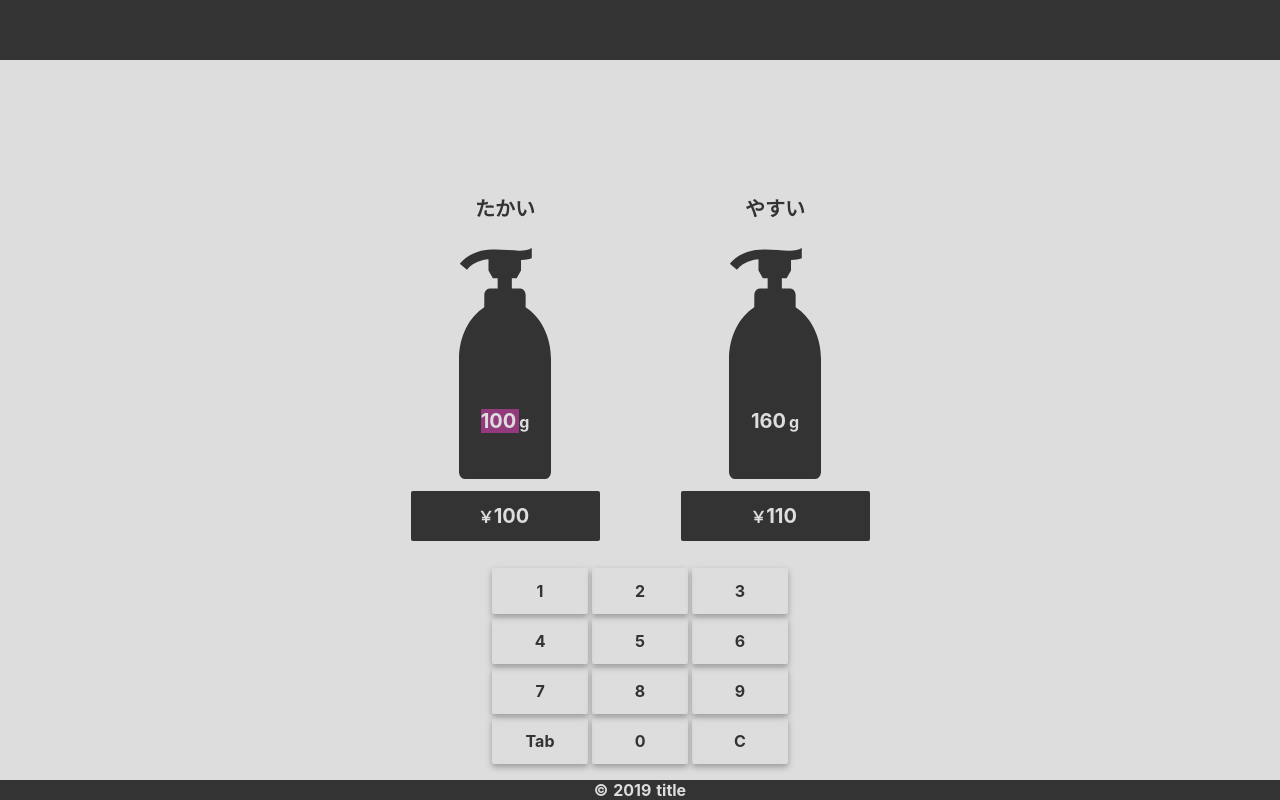
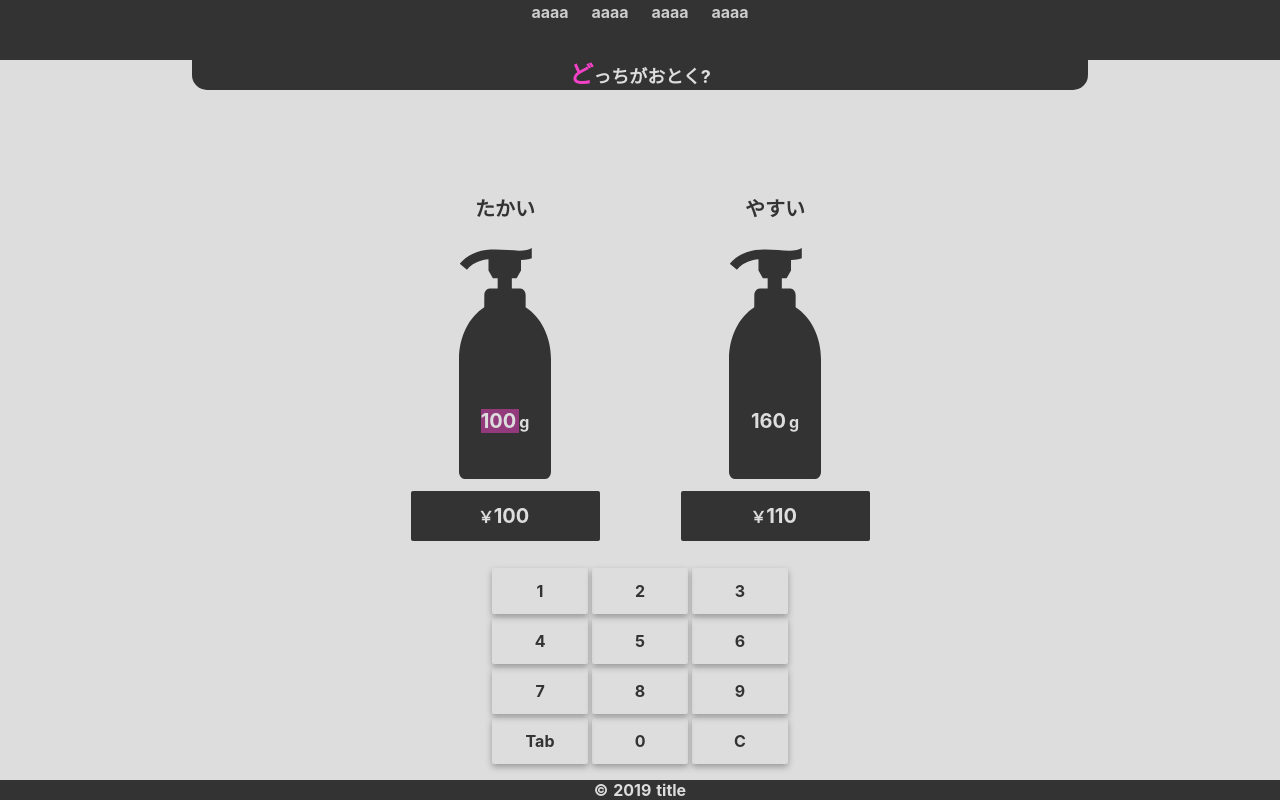
Before and after one commit to SiryCity/cheaper-1, a Nuxt app: page / in a window 1280 px wide. Built offline with nearby package versions, Linux system fonts and the light colour scheme.

Commit message:
headerのレイアウトを変更中

```diff
--- a/components/HeaderBar.vue
+++ b/components/HeaderBar.vue
@@ -1,58 +1,56 @@
 <template lang="pug">
-  header#header__wrapper
-    div#header
+  header#header
+    nuxt-link.header__nav(to='') aaaa
+    nuxt-link.header__nav(to='') aaaa
+    nuxt-link.header__nav(to='') aaaa
+    nuxt-link.header__nav(to='') aaaa
 
+    div.header__h1
+      nuxt-link(to='')
+        h1 どっちがおとく?
 </template>
 
 
 <style lang="stylus" scoped>
 
-#header__wrapper
+#header
   width 100%
   height 60px
   color #ddd
   background-color #333
   display flex
   justify-content center
-  #header
-    width 100%
-    max-width 600px
-    display flex
-    justify-content space-between
-    #header__title
-      height 60px
-      display flex
-
-      justify-content flex-start
-      align-items center
-      margin-left 20px
-      color white
+  position relative
+  z-index 2
+  .header__nav
+    width calc(25% - 4px)
+    max-width 56px
+    height 56px
+    margin 2px
+    color #ccc
+    text-decoration none
+  .header__h1
+    width 70%
+    margin 0 auto
+    height 30px
+    line-height 30px
+    border-radius 0 0 15px 15px/ 0 0 15px 15px
+    position absolute
+    left 0
+    right 0
+    top 60px
+    background-color #333
+    z-index 1
+    a
+      display block
+      color #ddd
       text-decoration none
-      #title__h1
-        width 72px
-        height 46px
-        font-size 23px
-        line-height 100%
-        transition-duration .2s
-        transition-property color
-        &:hover
-          color teal
-    #header__nav
-      height 60px
-      display flex
-      justify-content center
-      align-items center
-      a
-        width 42px
-        height 42px
-        margin-top 8px
-        color white
-        font-size 20px
-        line-height 100%
-        text-decoration none
-        margin-right 16px
-        transition-duration .2s
-        transition-property color
-        &:hover
-          color teal
+      h1
+        font-size 18px
+        margin 0
+        padding 0
+        pointer-events none
+        &:first-letter
+          color #f442c8
+          font-size 24px
 </style>
```
Also changed, not shown: 1 other file (tests, documents, lock files or other folders).
